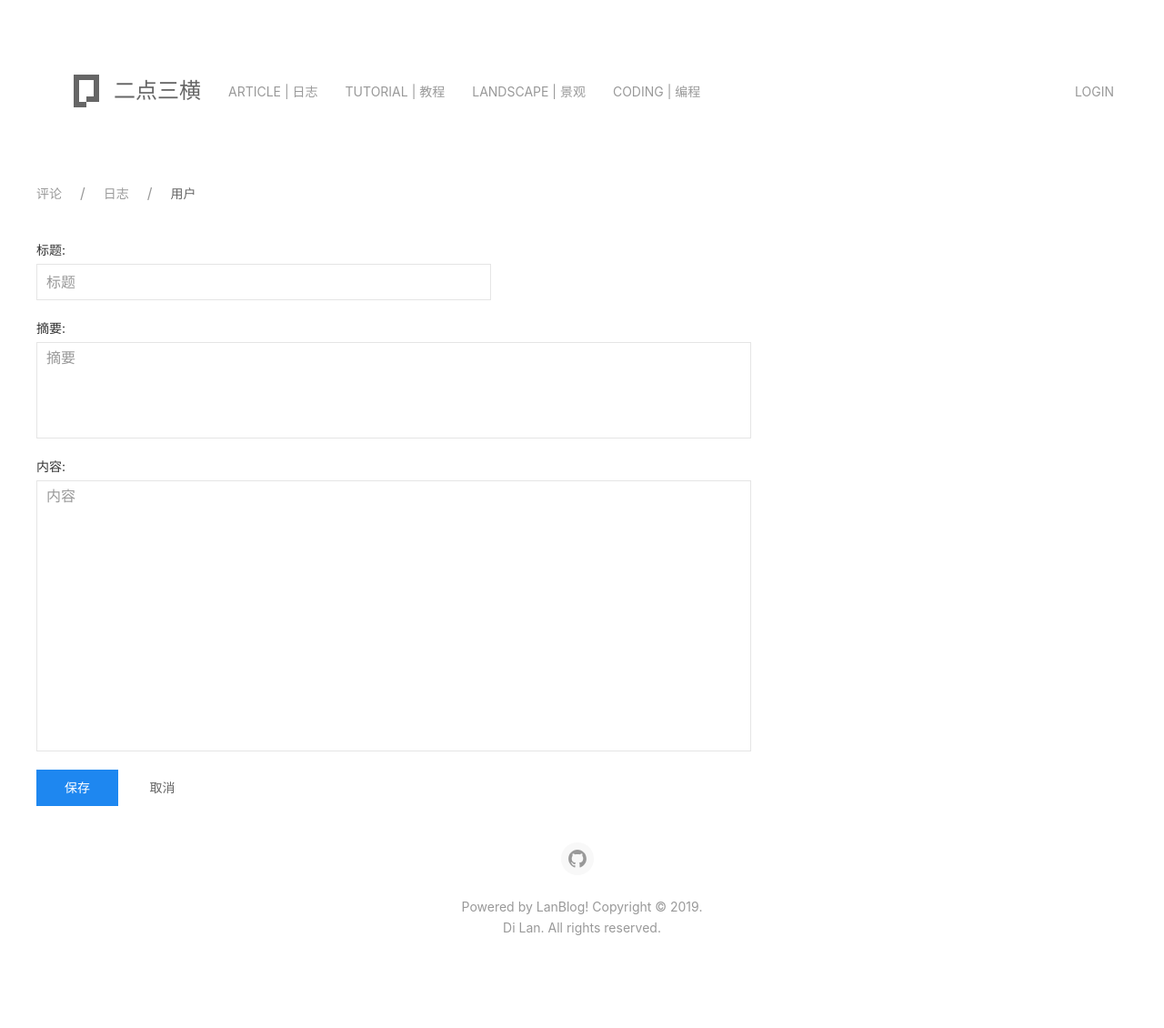
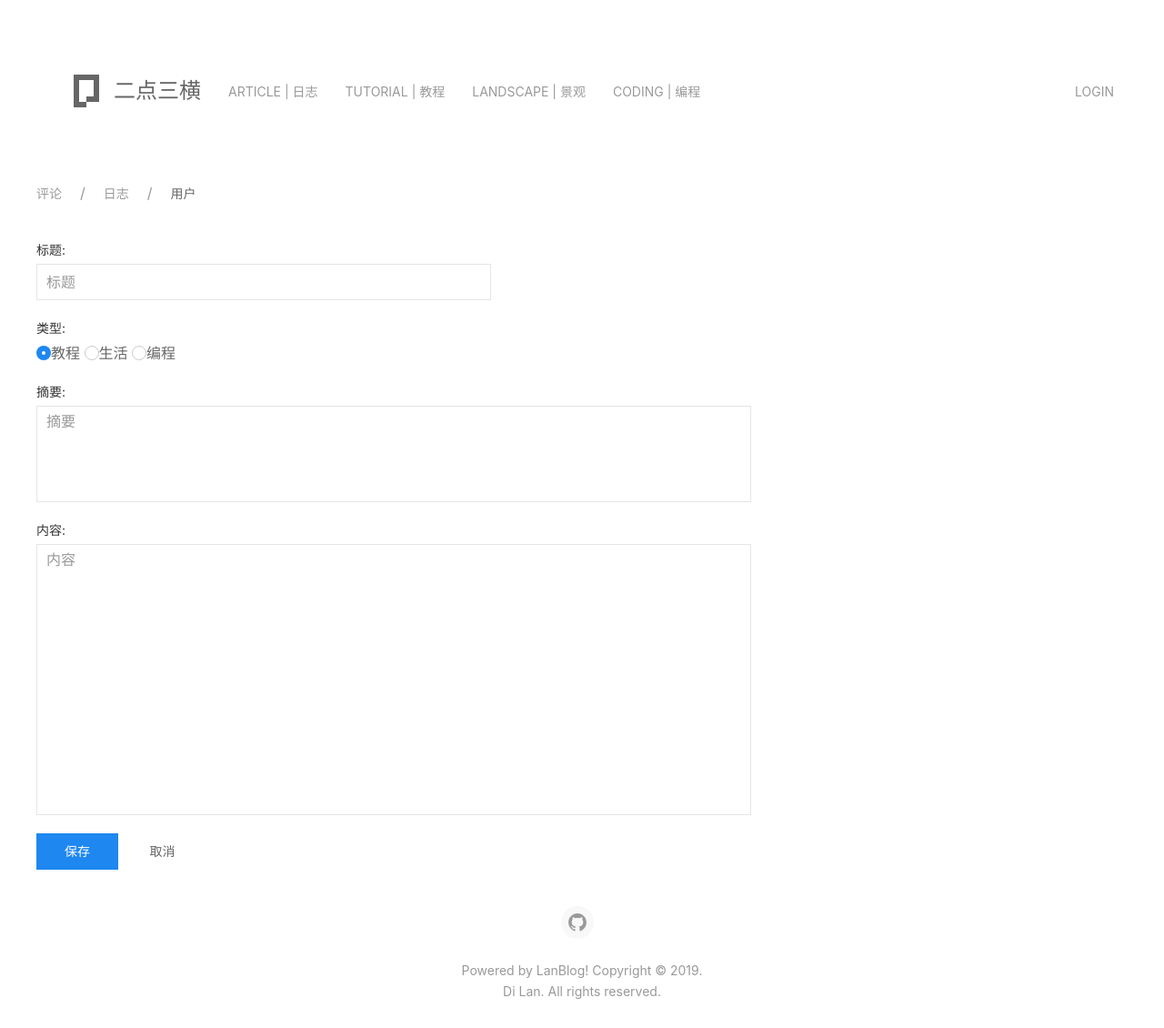
Before and after one commit to erdiansanheng/awesome-python3-webapp, a Python web app: template www/templates/manage_blog_edit.html in a window 1280 px wide. Shown: the whole page at 91% size. Before the commit the page ends 1028 px from the top, so only its background shows below. Run offline with Jinja, Linux system fonts and the light colour scheme; the template is opened without the code that fills it, so the values that code supplies are empty; some libraries are stand-ins or nearby versions.

Commit message:
add blog's classification

```diff
--- a/www/handlers.py
+++ b/www/handlers.py
@@ -336,15 +336,17 @@ async def api_get_blog(*, id):
 
 ## 发表日志API
 @post('/api/blogs')
-async def api_create_blog(request, *, name, summary, content):
+async def api_create_blog(request, *, name, classification, summary, content):
     check_admin(request)
     if not name or not name.strip():
         raise APIValueError('name', 'name cannot be empty.')
+    if not classification or not classification.strip():
+        raise APIValueError('classification', 'classification cannot be empty.')
     if not summary or not summary.strip():
         raise APIValueError('summary', 'summary cannot be empty.')
     if not content or not content.strip():
         raise APIValueError('content', 'content cannot be empty.')
-    blog = Blog(user_id=request.__user__.id, user_name=request.__user__.name, user_image=request.__user__.image, name=name.strip(), summary=summary.strip(), content=content.strip())
+    blog = Blog(user_id=request.__user__.id, user_name=request.__user__.name, user_image=request.__user__.image, name=name.strip(), classification=classification.strip(), summary=summary.strip(), content=content.strip())
     await blog.save()
     return blog
 
--- a/www/models.py
+++ b/www/models.py
@@ -27,6 +27,7 @@ class Blog(Model):
     user_name = StringField(ddl='varchar(50)')
     user_image = StringField(ddl='varchar(500)')
     name = StringField(ddl='varchar(50)')
+    classification = StringField(ddl='varchar(20)')
     summary = StringField(ddl='varchar(200)')
     content = TextField()
     created_at = FloatField(default=time.time)
--- a/www/templates/manage_blog_edit.html
+++ b/www/templates/manage_blog_edit.html
@@ -47,6 +47,7 @@ $(function () {
         $('#loading').hide();
         initVM({
             name: '',
+            classification: '',
             summary: '',
             content: ''
         });
@@ -85,6 +86,14 @@ $(function () {
                 </div>
             </div>
             <div class="uk-margin-top">
+                <label class="uk-form-label">类型:</label>
+                <div class="uk-form-controls">
+                    <label><input v-model="classification" class="uk-radio" type="radio" value="教程" checked>教程</label>
+                    <label><input v-model="classification" class="uk-radio" type="radio" value="生活">生活</label>
+                    <label><input v-model="classification" class="uk-radio" type="radio" value="编程">编程</label>
+                </div>
+            </div>
+            <div class="uk-margin-top">
                 <label class="uk-form-label">摘要:</label>
                 <div class="uk-form-controls">
                     <textarea v-model="summary" rows="4" name="summary" placeholder="摘要" class="uk-textarea" style="resize:none;"></textarea>
```
Also changed, not shown: 1 other file.
